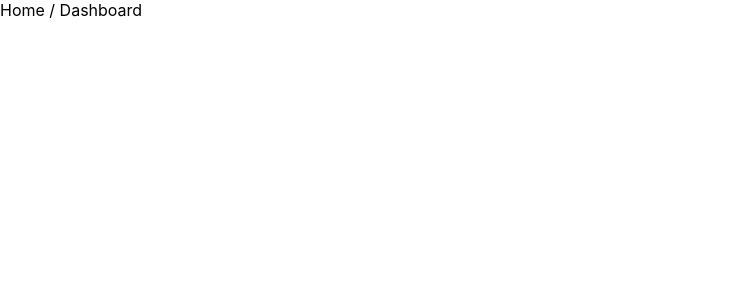
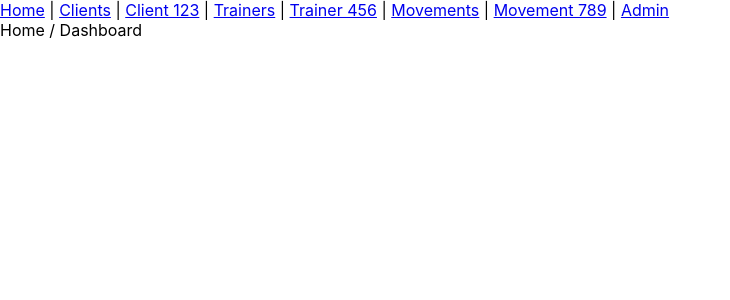
Before and after one commit to abenson07/becca-workout, a React (Create React App) app in the folder admin-dashboard/: page / in a window 1280 px wide. Shown: the top 300 px of the page, without its empty margins (0-730 px from the left). Built offline with nearby package versions, Linux system fonts and the light colour scheme.

Commit message:
Task 3 complete: Routing and Shell Views

```diff
--- a/admin-dashboard/src/App.js
+++ b/admin-dashboard/src/App.js
@@ -1,4 +1,4 @@
-import { BrowserRouter as Router, Routes, Route } from 'react-router-dom';
+import { BrowserRouter as Router, Routes, Route, Link, useParams } from 'react-router-dom';
 import Home from './components/Home';
 import Clients from './components/Clients';
 import ClientDetail from './components/ClientDetail';
@@ -9,18 +9,48 @@ import MovementDetail from './components/MovementDetail';
 import Admin from './components/Admin';
 import './App.css';
 
+function NotFound() {
+  return <div>Page Not Found</div>;
+}
+
+function ClientDetailWithParams() {
+  const { id } = useParams();
+  return <div>Client Detail for ID: {id}</div>;
+}
+
+function TrainerDetailWithParams() {
+  const { id } = useParams();
+  return <div>Trainer Detail for ID: {id}</div>;
+}
+
+function MovementDetailWithParams() {
+  const { id } = useParams();
+  return <div>Movement Detail for ID: {id}</div>;
+}
+
 function App() {
   return (
     <Router>
+      <nav>
+        <Link to="/">Home</Link> |{' '}
+        <Link to="/clients">Clients</Link> |{' '}
+        <Link to="/client/123">Client 123</Link> |{' '}
+        <Link to="/trainer">Trainers</Link> |{' '}
+        <Link to="/trainer/456">Trainer 456</Link> |{' '}
+        <Link to="/movement">Movements</Link> |{' '}
+        <Link to="/movement/789">Movement 789</Link> |{' '}
+        <Link to="/admin">Admin</Link>
+      </nav>
       <Routes>
         <Route path="/" element={<Home />} />
         <Route path="/clients" element={<Clients />} />
-        <Route path="/client/:id" element={<ClientDetail />} />
+        <Route path="/client/:id" element={<ClientDetailWithParams />} />
         <Route path="/trainer" element={<Trainers />} />
-        <Route path="/trainer/:id" element={<TrainerDetail />} />
+        <Route path="/trainer/:id" element={<TrainerDetailWithParams />} />
         <Route path="/movement" element={<Movements />} />
-        <Route path="/movement/:id" element={<MovementDetail />} />
+        <Route path="/movement/:id" element={<MovementDetailWithParams />} />
         <Route path="/admin" element={<Admin />} />
+        <Route path="*" element={<NotFound />} />
       </Routes>
     </Router>
   );
```
